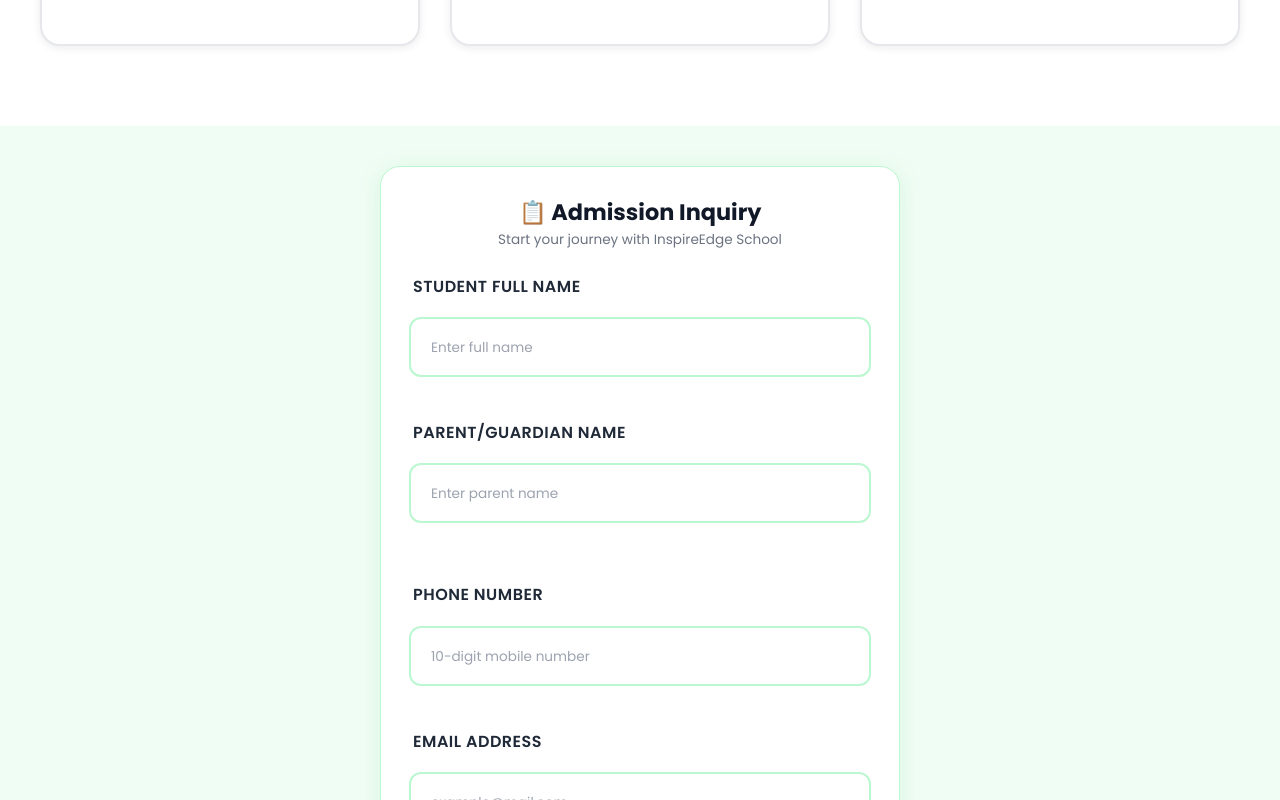
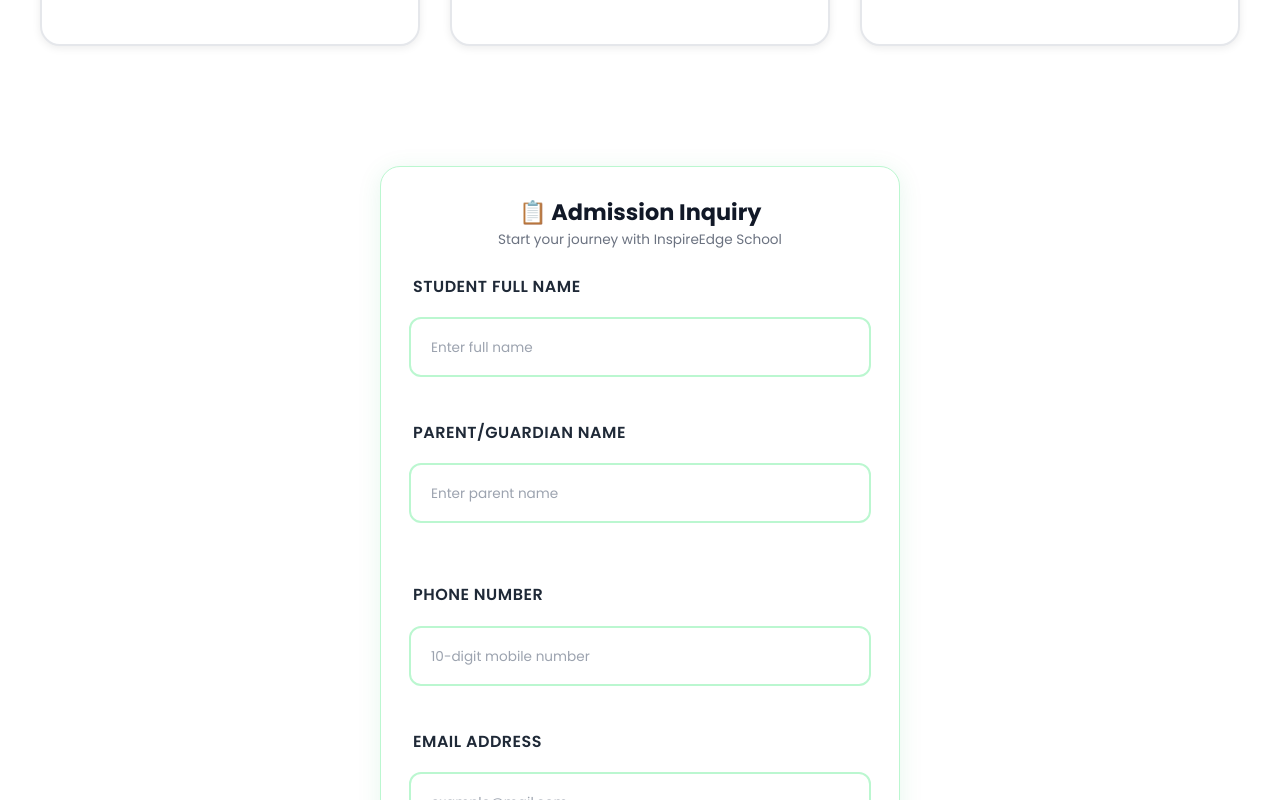
Before and after one commit to Gajjerashu/school-mern-project, a React (Vite) app in the folder Trial React JS/: page /AfterLogin/Home1 in a window 1280 px wide. Shown: the part 1740-2540 px from the top of the page. Built offline with nearby package versions, Linux system fonts and the light colour scheme; no server answers; sample sign-in values are in the browser's storage.

Commit message:
Update Inquiry.css

```diff
--- a/Trial React JS/src/ComponentsAfter/Components6/Inquiry.css
+++ b/Trial React JS/src/ComponentsAfter/Components6/Inquiry.css
@@ -14,7 +14,7 @@
 /* ── Section ── */
 .inquiry-section {
   min-height: 100vh;
-  background: #f0fdf4;
+  background: #ffffff; /* ✅ #f0fdf4 thi #ffffff karyo */
   display: flex;
   align-items: flex-start;
   justify-content: center;
```
